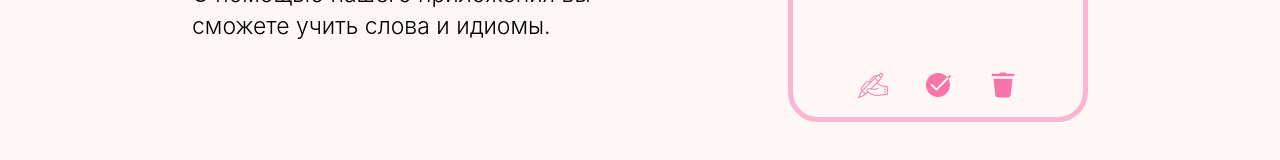
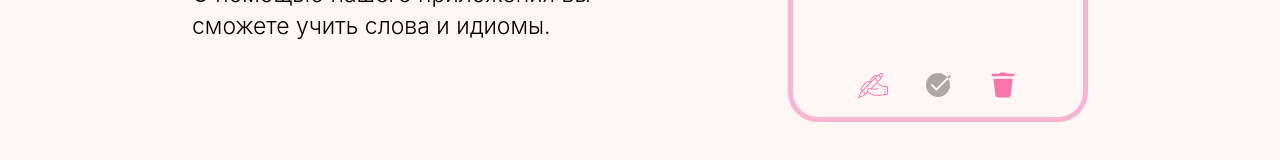
Before and after one commit to MariaMantusova/LangLearn_frontend, a React (Create React App) app: page / in a window 1280 px wide. Shown: the part 361-521 px from the top of the page. Built offline with nearby package versions, Linux system fonts and the light colour scheme.

Commit message:
refactoring: add changes between learned and new

```diff
--- a/src/components/About/About.tsx
+++ b/src/components/About/About.tsx
@@ -9,7 +9,7 @@ function About() {
                 <h1 className="about-block__title">Мы поможем выучить английский</h1>
                 <p className="about-block__text">С помощью нашего приложения вы сможете учить слова и идиомы.</p>
             </div>
-            <Card translation="Как бальзам на душу" word="Music to one's years"/>
+            <Card translation="Как бальзам на душу" word="Music to one's years" isLearned={false}/>
         </section>
     )
 }
--- a/src/components/Card/Card.tsx
+++ b/src/components/Card/Card.tsx
@@ -15,11 +15,11 @@ function Card(props: ICardProps) {
             <div className={`${isTranslation ? "card_inner" : "card_inner card_outer"}`}>
                 <div className="card_word">
                     <p className="card__text">{props.word}</p>
-                    <WordTools/>
+                    <WordTools isLearned={props.isLearned}/>
                 </div>
                 <div className="card_translation">
                     <p className="card__text">{props.translation}</p>
-                    <WordTools/>
+                    <WordTools isLearned={props.isLearned}/>
                 </div>
             </div>
         </article>
--- a/src/components/LearningPage/LearningPage.tsx
+++ b/src/components/LearningPage/LearningPage.tsx
@@ -48,7 +48,8 @@ function LearningPage(props: IPropsLearningPage) {
                         className={`learning-page__vector vector_left ${disablePrevButton && "vector_left_disabled"}`}
                         onClick={handlePrevCard}
                         disabled={disablePrevButton}></button>
-                    <Card word={props.words[currentIndex].word} translation={props.words[currentIndex].translation}/>
+                    <Card isLearned={props.words[currentIndex].isLearned} word={props.words[currentIndex].word}
+                          translation={props.words[currentIndex].translation}/>
                     <button
                         className={`learning-page__vector vector_right ${disableNextButton && "vector_right_disabled"}`}
                         onClick={handleNextCard}
--- a/src/components/WordLine/WordLine.tsx
+++ b/src/components/WordLine/WordLine.tsx
@@ -7,7 +7,7 @@ function WordLine(props: IWordLineProps) {
     return(
         <li className="word-line">
             <p className="word-line__text">{props.word}</p>
-            <WordTools/>
+            <WordTools isLearned={props.isLearned}/>
         </li>
     )
 }
--- a/src/components/WordTools/WordTools.scss
+++ b/src/components/WordTools/WordTools.scss
@@ -31,6 +31,10 @@
   background-image: url("../../images/done-icon.svg");
 }
 
+.card__tool_unlearned {
+  background-image: url("../../images/undone-icon.svg");
+}
+
 .card__tool_delete {
   background-image: url("../../images/delete-icon.svg");
 }
--- a/src/components/WordTools/WordTools.tsx
+++ b/src/components/WordTools/WordTools.tsx
@@ -1,11 +1,12 @@
 import React from "react";
 import "./WordTools.scss";
+import {IPropsWordTools} from "../../interfaces/interfacesForProps";
 
-function WordTools() {
+function WordTools(props: IPropsWordTools) {
     return(
         <ul className="card__tools">
             <li className="card__tool card__tool_change"></li>
-            <li className="card__tool card__tool_learned"></li>
+            <li className={`card__tool card__tool_learned ${!props.isLearned && "card__tool_unlearned"}`}></li>
             <li className="card__tool card__tool_delete"></li>
         </ul>
     )
--- a/src/components/WordsPage/WordsPage.tsx
+++ b/src/components/WordsPage/WordsPage.tsx
@@ -28,7 +28,8 @@ function WordsPage(props: IWordsPageProps) {
                 <div className="words-page__container">
                 <ul className="words-page__words">
                     {currentWords.map((word: IWord) => (
-                        <WordLine word={word.word} translation={word.translation} key={word._id}/>
+                        <WordLine isLearned={word.isLearned} word={word.word} translation={word.translation}
+                                  key={word._id}/>
                     ))}
                 </ul>
                 <Pagination wordsPerPage={wordsPerPage} totalWords={words.length} paginate={paginate}
--- a/src/interfaces/interfacesForProps.ts
+++ b/src/interfaces/interfacesForProps.ts
@@ -14,6 +14,7 @@ export interface IProfileMenuProps {
 export interface ICardProps {
     word: string
     translation: string
+    isLearned: boolean
 }
 
 export interface IAuthFormProps {
@@ -59,6 +60,7 @@ export interface IProfilePageProps {
 export interface IWordLineProps {
     word: string
     translation: string
+    isLearned: boolean
 }
 
 export interface IWordsPageProps {
@@ -88,3 +90,7 @@ export interface IPropsPagination {
     setCurrentPage: React.Dispatch<React.SetStateAction<number>>
     currentPage: number
 }
+
+export interface IPropsWordTools {
+    isLearned: boolean
+}
```
Also changed, not shown: src/images/undone-icon.svg (added).
